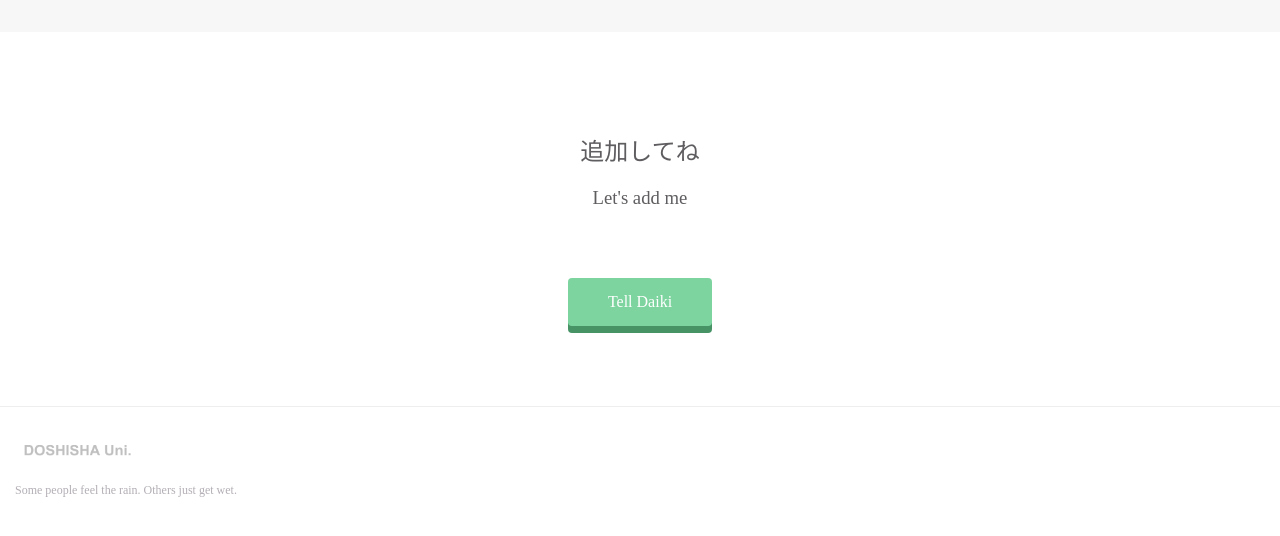
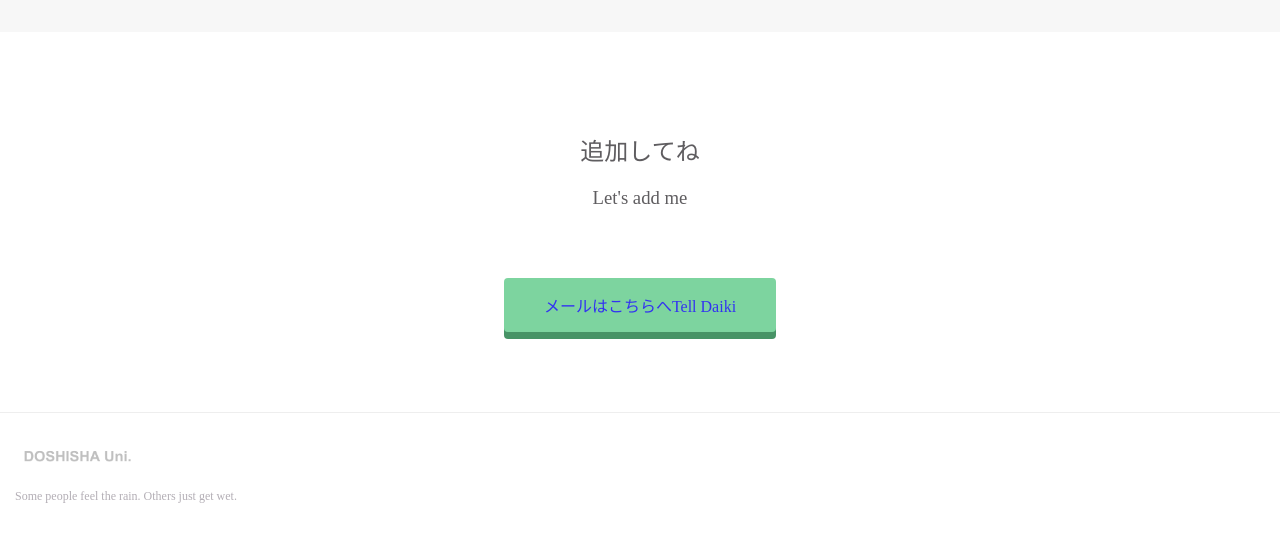
Before and after one commit to daikiMorikawa/myPage, a plain HTML site: page index.html in a window 1280 px wide. Shown: the part 1202-1738 px from the top of the page. Drawn offline with Linux system fonts and the light colour scheme.

Commit message:
Update index.html

```diff
--- a/index.html
+++ b/index.html
@@ -77,7 +77,7 @@
         <h2>追加してね</h2>
         <h3>Let's add me</h3>
       </div>
-      <span class="btn message">Tell Daiki</span>
+      <span class="btn message"><a href="ctwd0553@mail4.doshisha.ac.jp">メールはこちらへTell Daiki</a></span>
     </div>
   </div>
   <footer>
```
